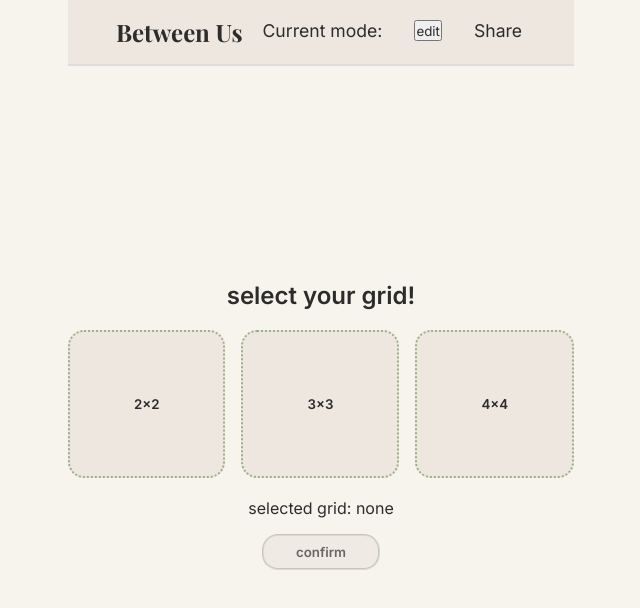
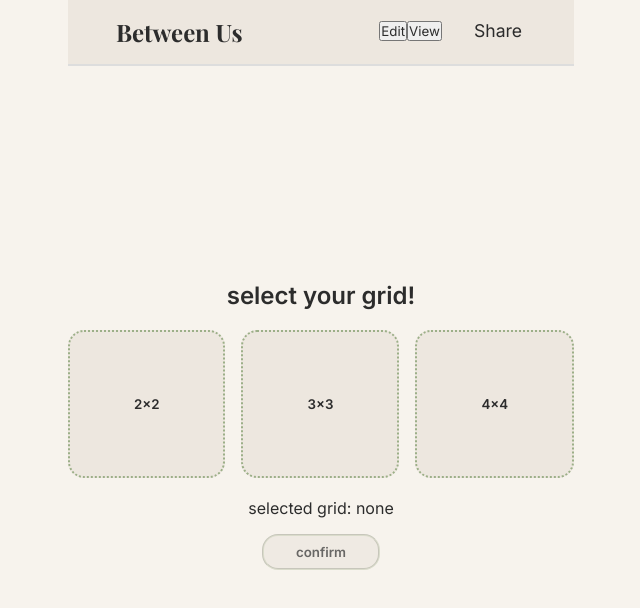
Before and after one commit to kabedont/BetweenUs, a React (Vite) app in the folder BetweenUs/: page / in a window 1280 px wide. Shown: the top 608 px of the page, without its empty margins (319-959 px from the left). Built offline with nearby package versions, Linux system fonts and the light colour scheme.

Commit message:
Replace mode toggle with segmented control
Signed-off-by: kabedont <jjenniferjosephina@outlook.com>

```diff
--- a/BetweenUs/src/App.jsx
+++ b/BetweenUs/src/App.jsx
@@ -13,13 +13,13 @@ function App(){
   }
 
   const [currentMode, setCurrentMode] = useState('edit');
-  const onToggleMode = () => {
-    setCurrentMode(currentMode === `edit` ? `view` : `edit`);
+  const setMode = (newMode) => {
+    setCurrentMode(newMode);
   }
 
   return(
     <div className="App">
-      <Header mode={currentMode} onToggle={onToggleMode}/>
+      <Header mode={currentMode} onModeChange={setMode}/>
         <div className="main-content">
           {currentScreen === 'setup' && (<GridSelection onConfirm={handleConfirm}/>)}
           {currentScreen === 'upload' && (<PhotoUpload gridSize={gridSize} mode={currentMode}/>)}
--- a/BetweenUs/src/components/Header.css
+++ b/BetweenUs/src/components/Header.css
@@ -12,14 +12,14 @@
 }
 
 .logo a {
-  font-family: 'Playfair Display', serif;
-  text-decoration: none;
-  font-size: 1.5rem;
-  font-weight: bold;
-  color: #2C2C2C;
+    font-family: 'Playfair Display', serif;
+    text-decoration: none;
+    font-size: 1.5rem;
+    font-weight: bold;
+    color: #2C2C2C;
 }
 
-.nav-links{
+.options{
     display: flex;
     list-style: none;
     gap: 2rem;
@@ -27,11 +27,7 @@
     padding: 0.25rem;
 }
 
-.nav-links a{
+.options a{
     text-decoration: none;
     font-size: 1.1rem;
 }
-
-.nav-links a:hover{
-    text-decoration: underline;
-}
--- a/BetweenUs/src/components/Header.jsx
+++ b/BetweenUs/src/components/Header.jsx
@@ -1,12 +1,14 @@
 import './Header.css';
 
-function Header({mode, onToggle}){
+function Header({mode, onModeChange}){
     return(
         <nav className="navbar">
             <div className="logo"> <a href="/">Between Us</a></div>
-            <ul className="nav-links">
-                <a>Current mode: </a>
-                <button className="toggle" onClick={() => onToggle()}>{mode}</button>
+            <ul className="options">
+                <div className="mode-toggle">
+                <button className={mode === 'edit' ? 'mode-btn active' : 'mode-btn'} onClick={() => onModeChange('edit')}>Edit</button>
+                <button className={mode === 'view' ? 'mode-btn active' : 'mode-btn'} onClick={() => onModeChange('view')}>View</button>
+                </div>
                 <li><a href="/about">Share</a></li>
             </ul>
         </nav>
```
Also changed, not shown: BetweenUs/src/components/PhotoUpload.css (indentation only).
